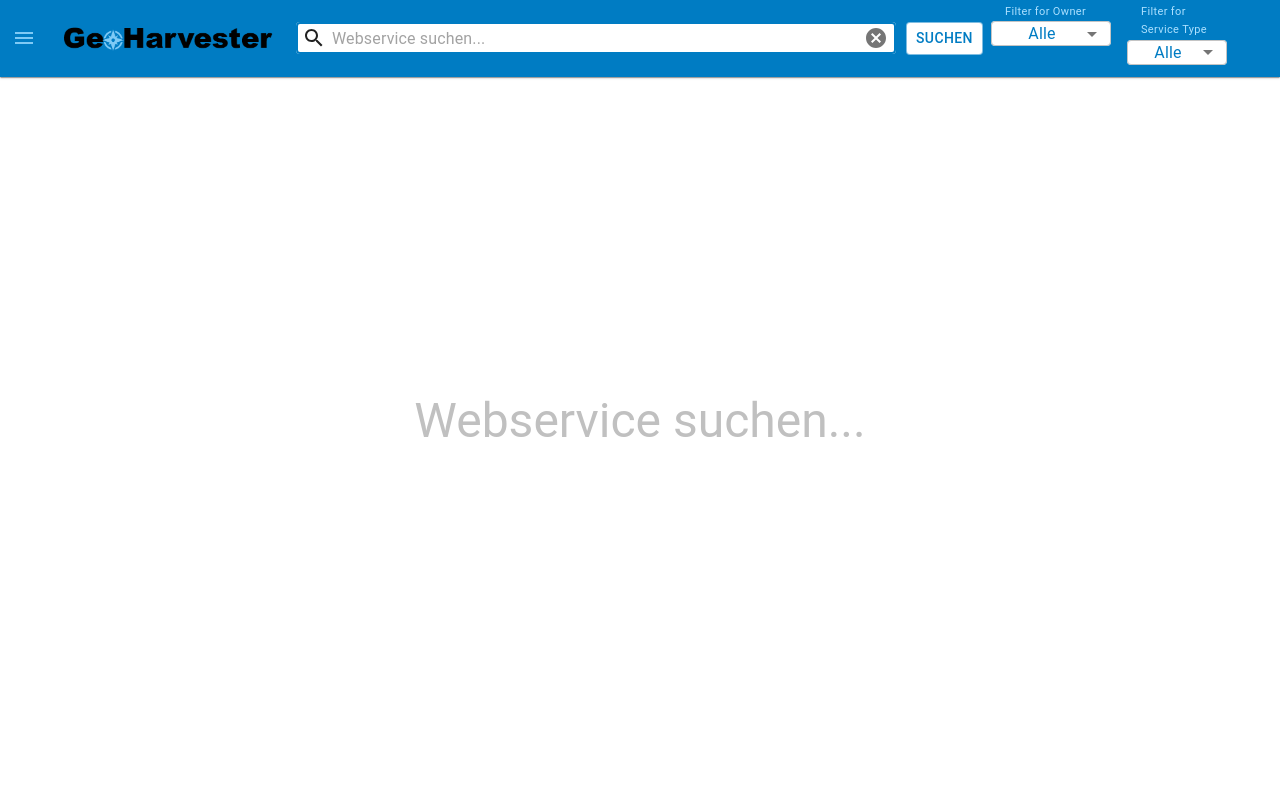
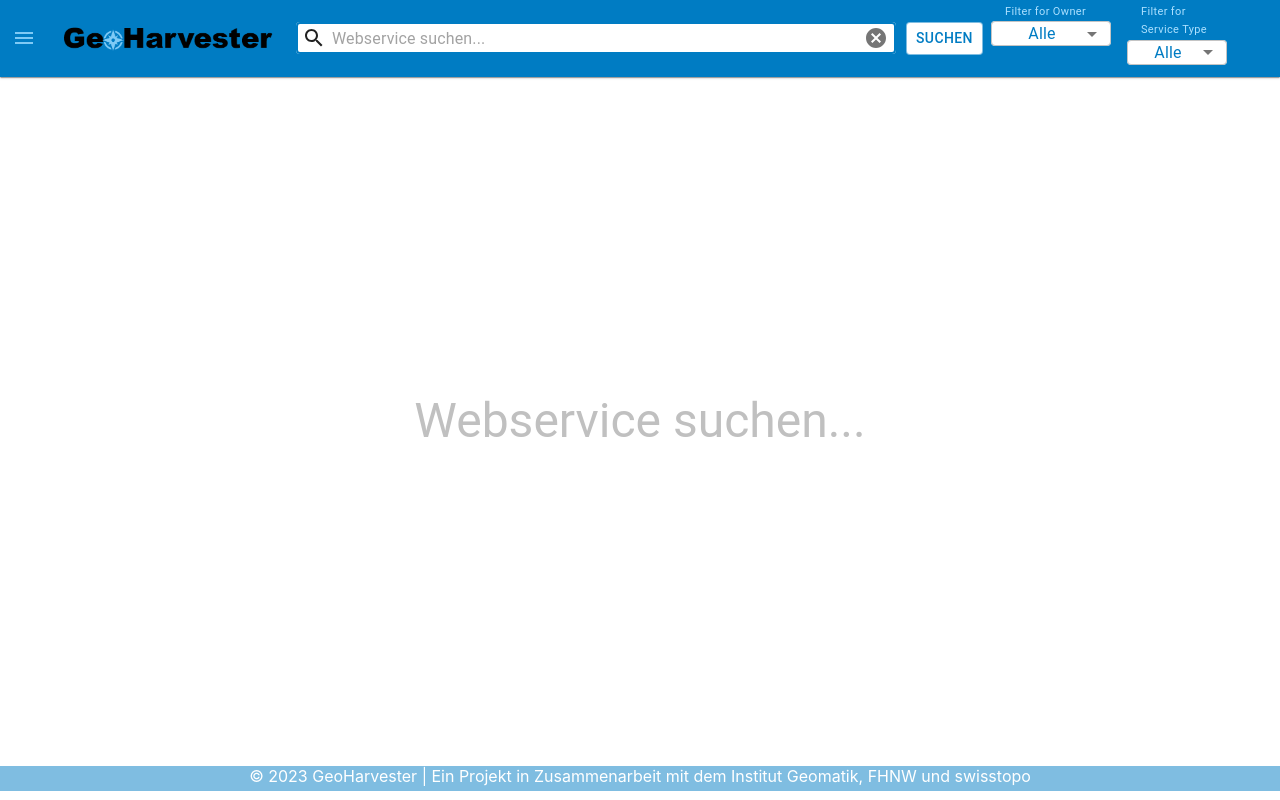
Before and after one commit to FHNW-IVGI/Geoharvester, a React (Create React App) app in the folder client/: page / in a window 1280 px wide. Shown: the top 800 px of the page. Built offline with nearby package versions, Linux system fonts and the light colour scheme.

Commit message:
add footer with information

```diff
--- a/client/src/App.tsx
+++ b/client/src/App.tsx
@@ -2,6 +2,7 @@ import { useState } from "react";
 import { ServiceTable } from "./components/results/ServiceTable";
 import { ThemeProvider, createTheme } from "@mui/material/styles";
 import { MenuBar } from "./components/menubar/MenuBar";
+import { Box } from "@mui/material";
 import { Geoservice } from "./types";
 import "./App.css";
 
@@ -32,6 +33,22 @@ function App() {
     "Webservice suchen..."
   );
 
+const Footer = () => {
+    return (
+      <Box
+        sx={{
+          minHeight: '25px',
+          backgroundColor: '#7FBDE1',
+          color: 'white',
+          // border: '1px solid #007CC3',
+          textAlign: "center",
+        }}
+      >
+        © 2023 GeoHarvester | Ein Projekt in Zusammenarbeit mit dem Institut Geomatik, FHNW und swisstopo
+      </Box>
+    );
+  };
+
   return (
     <ThemeProvider theme={theme}>
       <div id="wrapper">
@@ -47,6 +64,7 @@ function App() {
           total={total}
           placeholderText={placeholderText}
         ></ServiceTable>
+        <Footer />
       </div>
     </ThemeProvider>
   );
```
